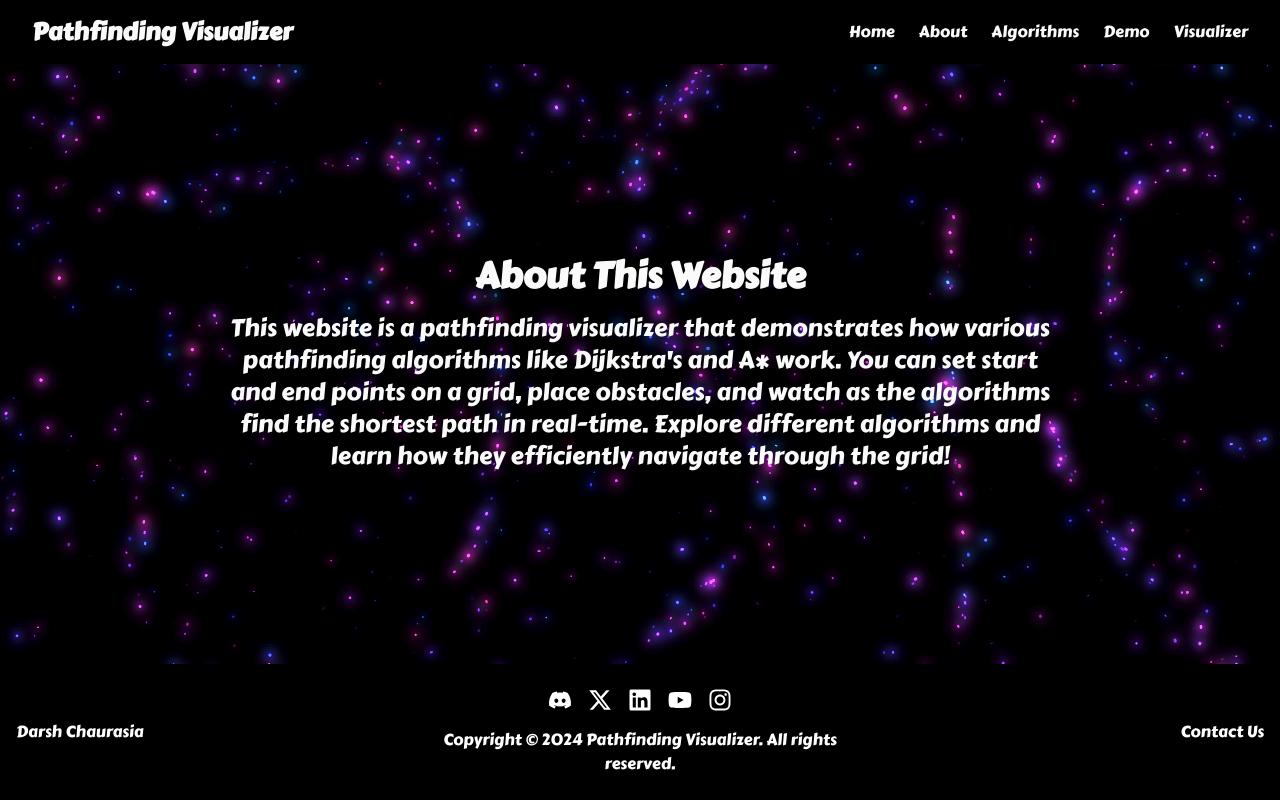
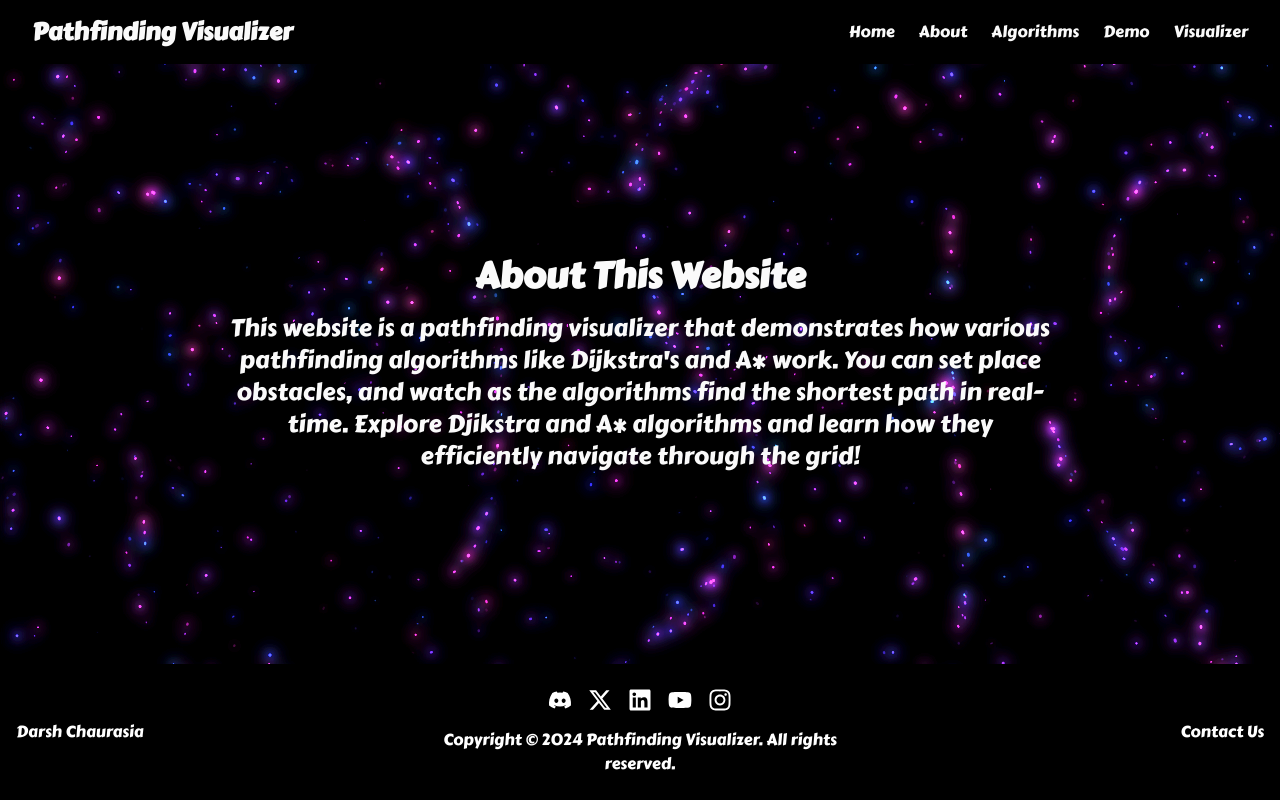
Before and after one commit to darshchaurasia/Pathfinding-Visualizer, a Next.js app: page /about in a window 1280 px wide. Built offline with nearby package versions, Linux system fonts and the light colour scheme.

Commit message:
Update page.tsx

```diff
--- a/src/app/about/page.tsx
+++ b/src/app/about/page.tsx
@@ -17,8 +17,8 @@ const About = () => {
           <h1 className="text-4xl font-bold mb-4">About This Website</h1> {/* Increased to 4xl */}
           <p className="text-lg md:text-2xl leading-relaxed">
             This website is a pathfinding visualizer that demonstrates how various pathfinding algorithms like Dijkstra&apos;s and A* work.
-            You can set start and end points on a grid, place obstacles, and watch as the algorithms find the shortest path in real-time.
-            Explore different algorithms and learn how they efficiently navigate through the grid!
+            You can set place obstacles, and watch as the algorithms find the shortest path in real-time.
+            Explore Djikstra and A* algorithms and learn how they efficiently navigate through the grid!
           </p>
         </div>
       </main>
```
